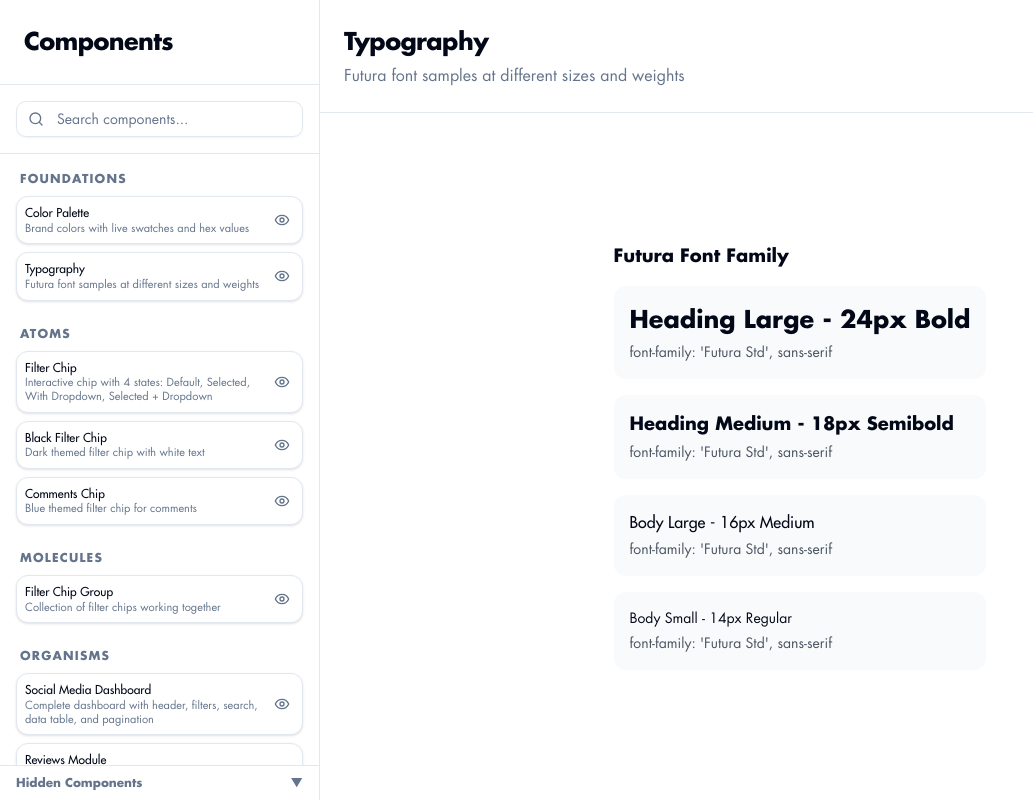
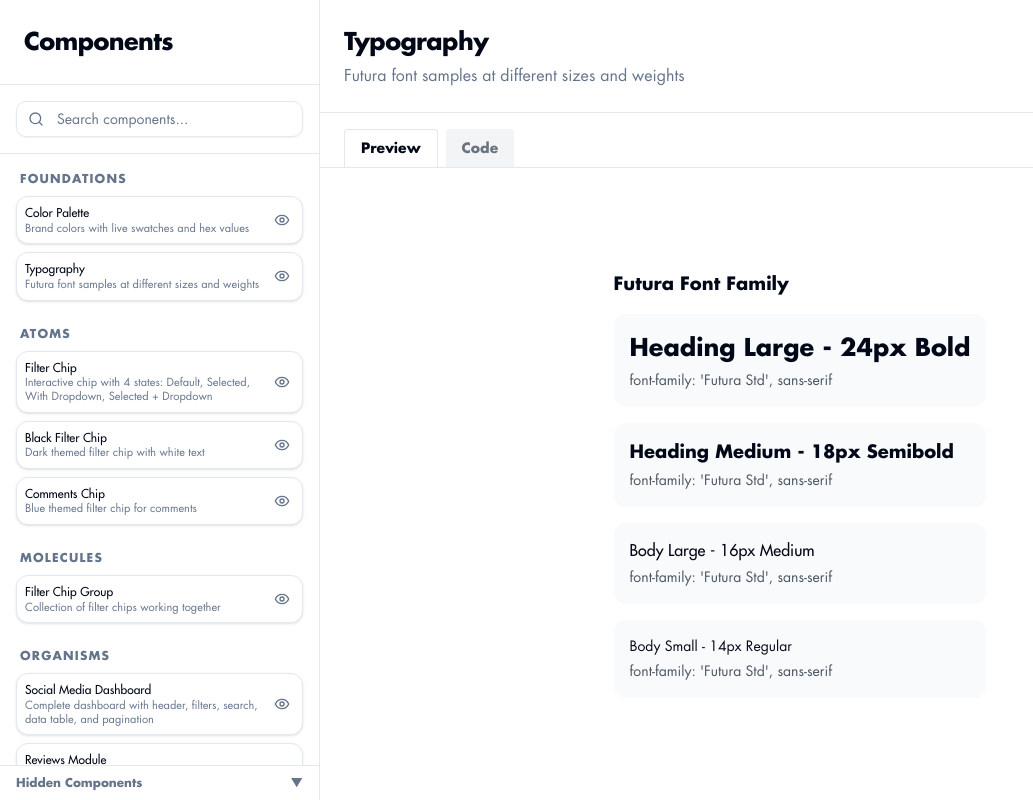
Before and after one commit to rmarti55/componentlibrary, a React (Vite) app: page / in a window 1280 px wide. Both pictures are taken after a click on the element 159 px from the left and 276 px from the top of the page. Shown: the whole page, without its empty margins (0-1033 px from the left). Built offline with nearby package versions, Linux system fonts and the light colour scheme.

Commit message:
Add tab toggle to preview sidebar: switch between visual and code view

```diff
--- a/src/components/CategoryPreview.tsx
+++ b/src/components/CategoryPreview.tsx
@@ -1,11 +1,12 @@
-import { ComponentCategory } from '@/types/Component'
+import { useState } from 'react'
 
 interface CategoryPreviewProps {
-  category: ComponentCategory
+  category: any
 }
 
 export function CategoryPreview({ category }: CategoryPreviewProps) {
   const variant = category.variants[0]
+  const [tab, setTab] = useState<'preview' | 'code'>('preview')
   return (
     <div className="flex flex-col h-full bg-background">
       <div className="p-6 border-b">
@@ -14,8 +15,27 @@ export function CategoryPreview({ category }: CategoryPreviewProps) {
           <p className="text-muted-foreground mt-1">{variant.description}</p>
         )}
       </div>
-      <div className="flex-1 flex items-center justify-center">
-        <variant.component />
+      {/* Tab Toggle */}
+      <div className="flex border-b px-6 pt-4 gap-2">
+        <button
+          className={`px-4 py-2 rounded-t text-sm font-semibold ${tab === 'preview' ? 'bg-white border border-b-0 border-gray-200' : 'bg-gray-100 text-gray-500'}`}
+          onClick={() => setTab('preview')}
+        >
+          Preview
+        </button>
+        <button
+          className={`px-4 py-2 rounded-t text-sm font-semibold ${tab === 'code' ? 'bg-white border border-b-0 border-gray-200' : 'bg-gray-100 text-gray-500'}`}
+          onClick={() => setTab('code')}
+        >
+          Code
+        </button>
+      </div>
+      <div className="flex-1 flex items-center justify-center bg-white">
+        {tab === 'preview' ? (
+          <variant.component />
+        ) : (
+          <pre className="w-full h-full p-6 bg-slate-950 text-slate-100 rounded-lg overflow-auto text-xs"><code>{variant.code || '// Code not available for this variant'}</code></pre>
+        )}
       </div>
     </div>
   )
```
